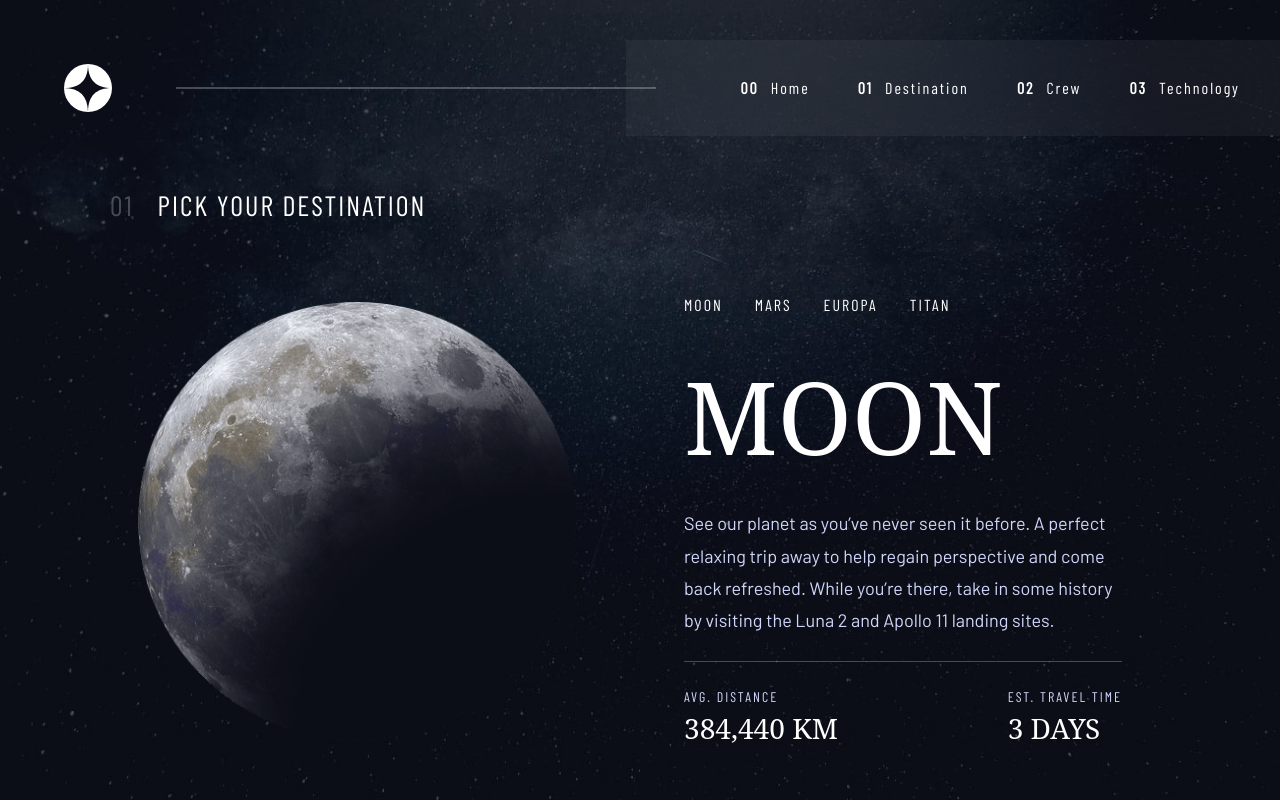
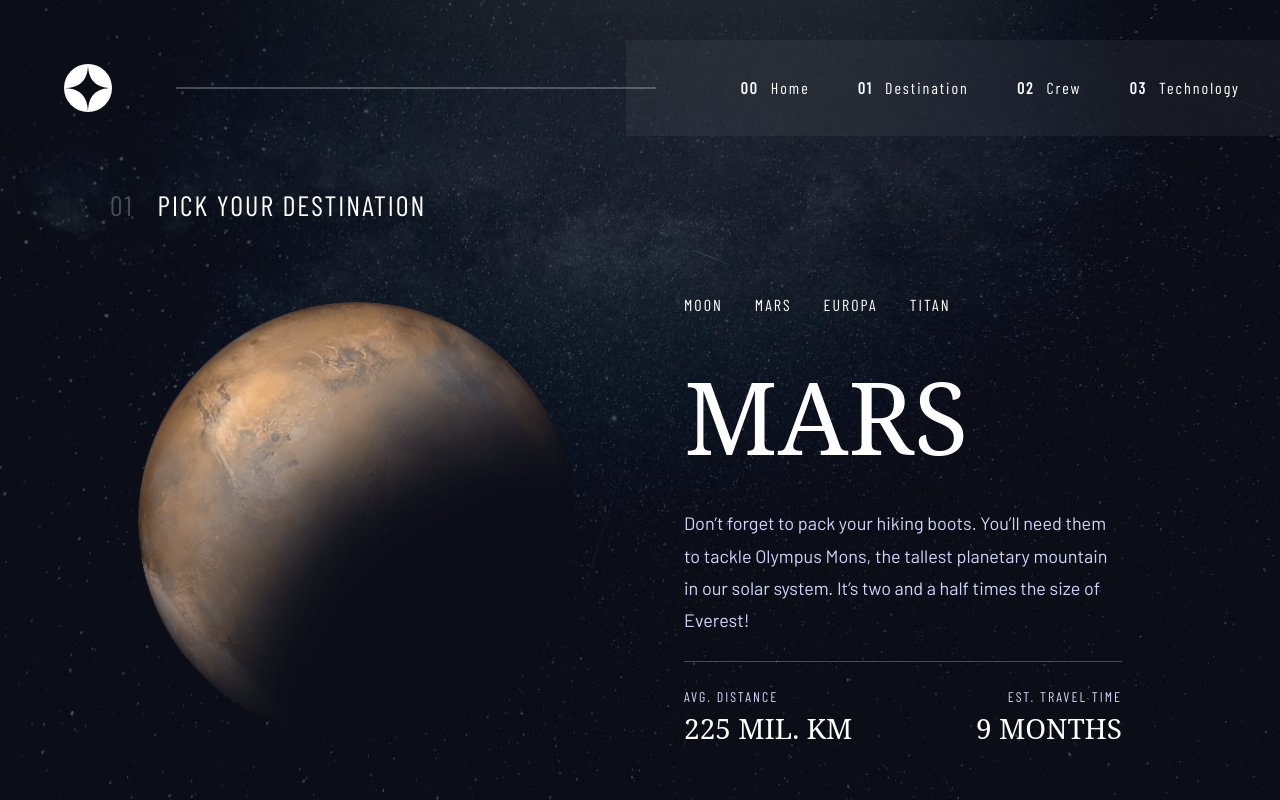
Before and after one commit to 11amanraj/space-tourism, a Next.js app: page /destination in a window 1280 px wide. Built offline with nearby package versions, Linux system fonts and the light colour scheme; a web font is replaced by a local one.

Commit message:
Made data in destination page.tsx

```diff
--- a/app/destination/page.tsx
+++ b/app/destination/page.tsx
@@ -1,36 +1,46 @@
+'use client';
+
 import React from 'react'
+import { useState } from 'react'
 
 const page = () => {
+    const [destination, setDestination] = useState<number>(1)
+
     const planetary_bodies = [
         {
             name: 'MOON',
             description: 'See our planet as you’ve never seen it before. A perfect relaxing trip away to help regain perspective and come back refreshed. While you’re there, take in some history by visiting the Luna 2 and Apollo 11 landing sites.',
             distance: '384,440 KM',
             travel_time: '3 DAYS',
-            image: '/destination/image-moon.png'
+            image: '/destination/image-moon.png',
+            id: 0
         },
         {
             name: 'MARS',
             description: 'Don’t forget to pack your hiking boots. You’ll need them to tackle Olympus Mons, the tallest planetary mountain in our solar system. It’s two and a half times the size of Everest!',
             distance: '225 MIL. KM',
             travel_time: '9 MONTHS',
-            image: '/destination/image-mars.png'
+            image: '/destination/image-mars.png',
+            id: 1
         },
         {
             name: 'EUROPA',
             description: 'The smallest of the four Galilean moons orbiting Jupiter, Europa is a winter lover’s dream. With an icy surface, it’s perfect for a bit of ice skating, curling, hockey, or simple relaxation in your snug wintery cabin.',
             distance: '628 MIL. KM',
             travel_time: '3 YEARS',
-            image: '/destination/image-europa.png'
+            image: '/destination/image-europa.png',
+            id: 2
         },
         {
             name: 'TITAN',
             description: 'The only moon known to have a dense atmosphere other than Earth, Titan is a home away from home (just a few hundred degrees colder!). As a bonus, you get striking views of the Rings of Saturn.',
             distance: '1.6 BIL. KM',
             travel_time: '7 YEARS',
-            image: '/destination/image-titan.png'
+            image: '/destination/image-titan.png',
+            id: 3
         }
     ]
+
   return (
     <>
         <div className='text-preset-8 flex gap-6 justify-center sm:text-[20px] sm:self-start md:text-[28px]'>
@@ -39,28 +49,28 @@ const page = () => {
         </div>
         <div className='pt-6 h-full flex flex-col gap-8 self-center md:flex-row'>
             <div className='w-52 aspect-[1/1] md:flex-1 self-center md:p-7'>
-                <img className='w-full' src={planetary_bodies[0].image} alt={planetary_bodies[0].name}/>
+                <img className='w-full' src={planetary_bodies[destination].image} alt={planetary_bodies[destination].name}/>
             </div>
             <div className='flex flex-col gap-6 md:flex-1 md:px-12 md:self-center'>
                 <ul className='text-preset-7 self-center flex gap-8 sm:text-[16px] md:self-start'>
-                    <li>MOON</li>
-                    <li>MARS</li>
-                    <li>EUROPA</li>
-                    <li>TITAN</li>
+                    <li onClick={() => setDestination(0)}>MOON</li>
+                    <li onClick={() => setDestination(1)}>MARS</li>
+                    <li onClick={() => setDestination(2)}>EUROPA</li>
+                    <li onClick={() => setDestination(3)}>TITAN</li>
                 </ul>
                 <div className='flex flex-col gap-4'>
-                    <h1 className='self-center text-preset-3 sm:text-[100px] md:self-start'>{planetary_bodies[0].name}</h1>
-                    <p className='text-preset-9 text-[15px] text-center text-tertiary sm:text-[18px] md:text-start'>{planetary_bodies[0].description}</p>
+                    <h1 className='self-center text-preset-3 sm:text-[100px] md:self-start'>{planetary_bodies[destination].name}</h1>
+                    <p className='text-preset-9 text-[15px] text-center text-tertiary sm:text-[18px] md:text-start'>{planetary_bodies[destination].description}</p>
                 </div>
                 <div className='h-[1px] opacity-25 bg-secondary'></div>
                 <ul className='text-center flex flex-col gap-6 sm:flex-row sm:justify-between'>
                     <li>
                         <p className='text-tertiary text-preset-7 text-start'>AVG. DISTANCE</p>
-                        <p className='text-preset-6 text-start'>{planetary_bodies[0].distance.toUpperCase()}</p>
+                        <p className='text-preset-6 text-start'>{planetary_bodies[destination].distance.toUpperCase()}</p>
                     </li>
                     <li>
-                        <p className='text-tertiary text-preset-7 text-start'>EST. TRAVEL TIME</p>
-                        <p className='text-preset-6 text-start'>{planetary_bodies[0].travel_time.toUpperCase()}</p>
+                        <p className='text-tertiary text-preset-7 text-end'>EST. TRAVEL TIME</p>
+                        <p className='text-preset-6 text-end'>{planetary_bodies[destination].travel_time.toUpperCase()}</p>
                     </li>
                 </ul>
             </div>
@@ -70,38 +80,3 @@ const page = () => {
 }
 
 export default page
-
-{/* <>
-        <div className='text-preset-8 flex gap-6 justify-center sm:text-[20px] sm:justify-start'>
-            <p className='opacity-25'>01</p>
-            <p>PICK YOUR DESTINATION</p>
-        </div>
-        <div className='pt-6 h-full flex flex-col gap-8 lg:flex-row'>
-            <div className='w-52 aspect-[1/1] sm:w-90 md:flex-1 md:box-border self-center'>
-                <img className='w-full' src={planetary_bodies[0].image} alt={planetary_bodies[0].name}/>
-            </div>
-            <div className='flex flex-col gap-6 sm:px-3 md:flex-1 md:box-border md:px-12 md:justify-center'>
-                <ul className='text-preset-7 self-center flex gap-8 sm:text-[16px] md:self-start'>
-                    <li>MOON</li>
-                    <li>MARS</li>
-                    <li>EUROPA</li>
-                    <li>TITAN</li>
-                </ul>
-                <div className='flex flex-col gap-4'>
-                    <h1 className='self-center text-preset-3 sm:text-[100px] md:self-start'>{planetary_bodies[0].name}</h1>
-                    <p className='text-preset-9 text-[15px] text-center text-tertiary sm:text-[18px] md:text-start'>{planetary_bodies[0].description}</p>
-                </div>
-                <div className='h-[1px] opacity-25 bg-secondary'></div>
-                <ul className='text-center flex flex-col gap-6 sm:flex-row sm:justify-between'>
-                    <li>
-                        <p className='text-tertiary text-preset-7'>AVG. DISTANCE</p>
-                        <p className='text-preset-6'>{planetary_bodies[0].distance.toUpperCase()}</p>
-                    </li>
-                    <li>
-                        <p className='text-tertiary text-preset-7'>EST. TRAVEL TIME</p>
-                        <p className='text-preset-6'>{planetary_bodies[0].travel_time.toUpperCase()}</p>
-                    </li>
-                </ul>
-            </div>
-        </div>
-    </> */}
```
